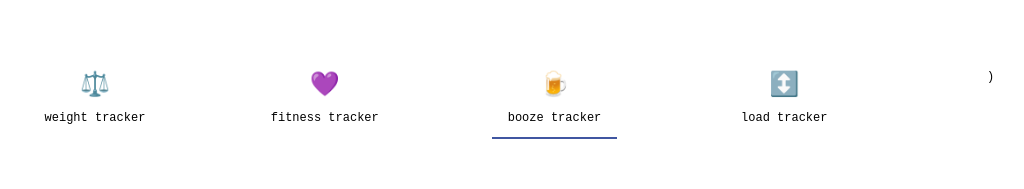
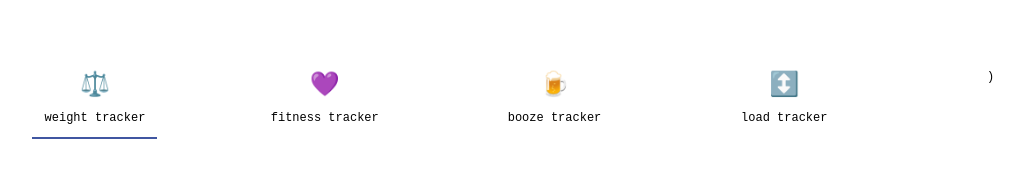
Before and after one commit to fieldingfine/cadenzapp, a React (Create React App) app: page / in a window 1280 px wide. Shown: the part 490-679 px from the top of the page, without its empty margins (179-1203 px from the left). Built offline with nearby package versions, Linux system fonts and the light colour scheme; no server answers.

Commit message:
formatting

```diff
--- a/src/components/Graph.js
+++ b/src/components/Graph.js
@@ -27,7 +27,7 @@ const activities = {
 
 const Graph = (props) => {
   const [data, setData] = useState([]);
-  const [activity, setActivity] = useState('booze');
+  const [activity, setActivity] = useState('weight');
   const [loading, setLoading] = useState(true);
   const selectedActivity = activities[activity];
 
@@ -59,12 +59,7 @@ const Graph = (props) => {
     <>
       <div className="gbox">
         <div className="nav">
-          <div
-            className={activity === 'weight' ? 'graphnav active' : 'graphnav'}
-            onClick={() => {
-              setActivity('weight');
-            }}
-          >
+          <div className={activity === 'weight' ? 'graphnav active' : 'graphnav'} onClick={() => setActivity('weight')}>
             <span className="tabicon" role="img" aria-label="scales">
               ⚖️
             </span>
@@ -72,32 +67,20 @@ const Graph = (props) => {
           </div>
           <div
             className={activity === 'fitness' ? 'graphnav active' : 'graphnav'}
-            onClick={() => {
-              setActivity('fitness');
-            }}
+            onClick={() => setActivity('fitness')}
           >
             <span className="tabicon" role="img" aria-label="heart">
               💜
             </span>
             <p>fitness tracker</p>
           </div>
-          <div
-            className={activity === 'booze' ? 'graphnav active' : 'graphnav'}
-            onClick={() => {
-              setActivity('booze');
-            }}
-          >
+          <div className={activity === 'booze' ? 'graphnav active' : 'graphnav'} onClick={() => setActivity('booze')}>
             <span className="tabicon" role="img" aria-label="beer">
               🍺
             </span>
             <p>booze tracker</p>
           </div>
-          <div
-            className={activity === 'load' ? 'graphnav active' : 'graphnav'}
-            onClick={() => {
-              setActivity('load');
-            }}
-          >
+          <div className={activity === 'load' ? 'graphnav active' : 'graphnav'} onClick={() => setActivity('load')}>
             <span className="tabicon" role="img" aria-label="up down">
               ↕️
             </span>
```
